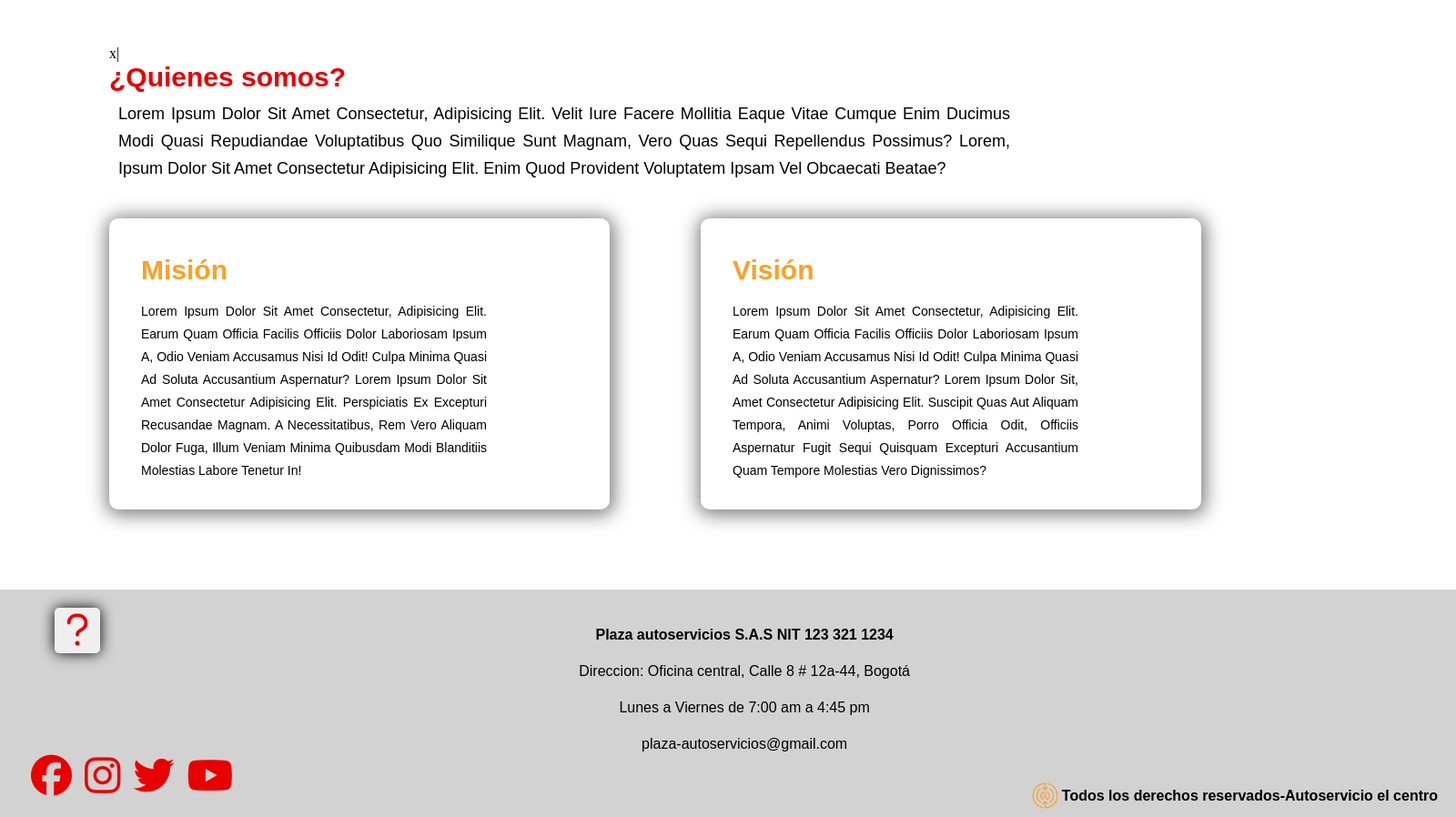
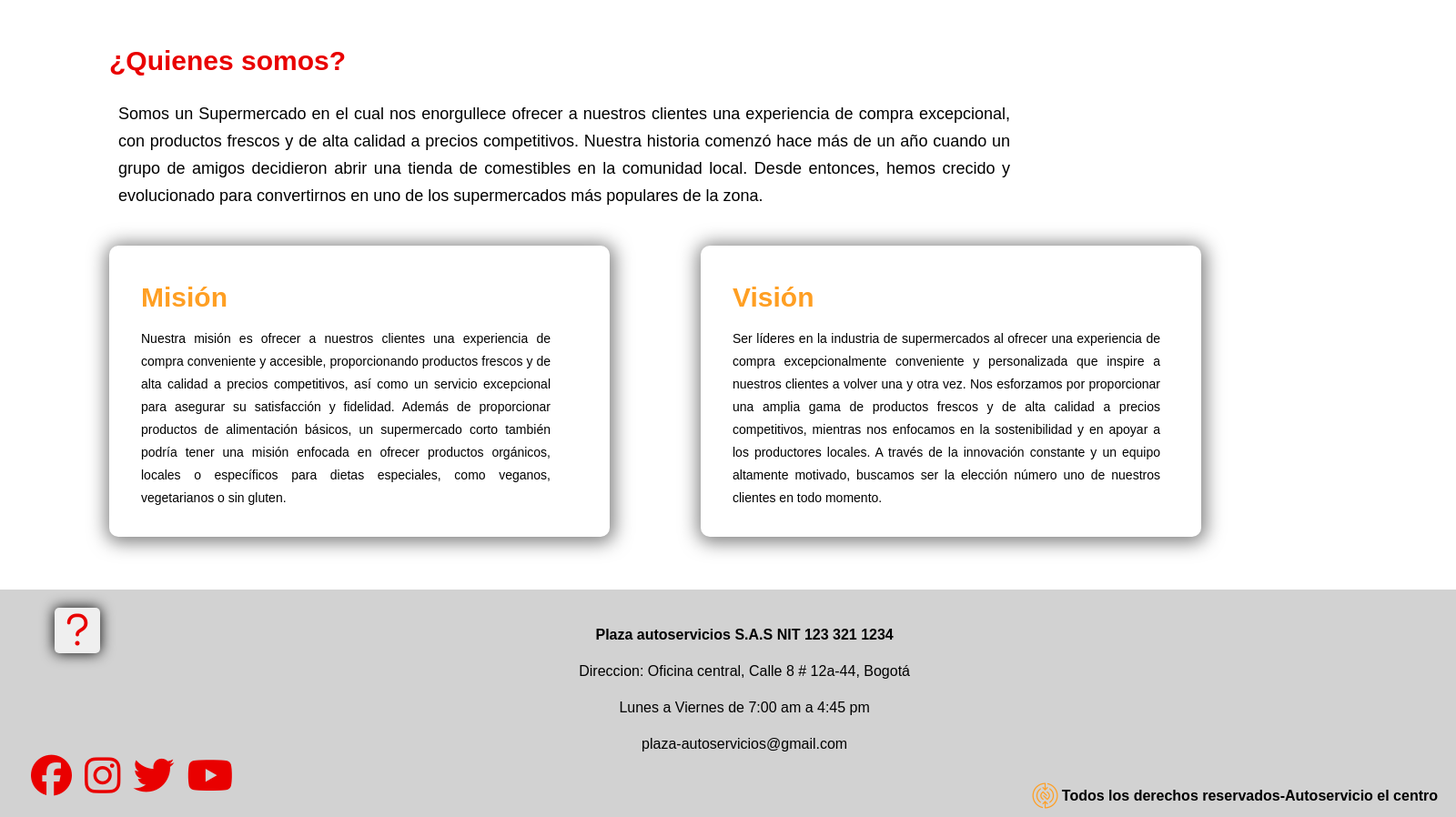
Before and after one commit to Armand-28/Komorebi-interfaz, a PHP site: page /nosotros.html in a window 1600 px wide. Shown: the part 652-1550 px from the top of the page at 91% size. Run offline with PHP 8.4, Linux system fonts and the light colour scheme; some libraries are stand-ins or nearby versions.

Commit message:
avance 15-05-2023

```diff
--- a/index/index.html
+++ b/index/index.html
@@ -20,7 +20,7 @@
         <p><i class="fa-solid fa-bars"></i></p>
         <p>
           <a href="../index/index.html"
-            ><img src="../imagenes/miplaza.png" alt=""
+            ><img src="../imagenes/logo blanco index.png" alt=""
           /></a>
         </p>
         <input type="search" placeholder="¿Que buscas hoy?" /><span
@@ -167,7 +167,7 @@
         </p>
         <span><i class="fa-brands fa-facebook"></i><i class="fa-brands fa-instagram"></i><i class="fa-brands fa-twitter"></i><i class="fa-brands fa-youtube"></i></span>
         <p> <i class="fa-brands fa-nfc-directional"></i> Todos los derechos reservados-Autoservicio el centro</p>
-        <img src="../imagenes/logo-footer.png" alt="" class="logo-footer">
+        <img src="../imagenes/logo rojo.png" alt="" class="logo-footer">
       </footer>
 
 
--- a/login/login2.html
+++ b/login/login2.html
@@ -12,7 +12,7 @@
         <div class="login">
             <img src="../imagenes/login.jpg" alt="">
             <div class="formulario">
-                <p><a href="../index/index.html"><img src="../imagenes/logo-footer.png" alt=""></a></p>
+                <p><a href="../index/index.html"><img src="../imagenes/logo rojo.png" alt=""></a></p>
                 <h1>Registrate</h1>
                 <p><b>Todos tus productos en un solo lugar</b></p>
                 <p><span></span><small>Registro</small><span></span></p>
--- a/nosotros/main.css
+++ b/nosotros/main.css
@@ -51,10 +51,10 @@ header p{
 
 .navegacion p img{
     position: absolute;
-    top: -25px;
-    width: 200px;
-    height: 100px;
-    left: 180px;
+    top: -14px;
+    width: 210px;
+    height: 70px;
+    left: 150px;
 }
 .navegacion input{
     position: absolute;
@@ -263,12 +263,13 @@ z-index: 999;
     color: #000000;
     font-size: 18px;
     font-family: var(--YanoneKaffeesatz);
+    text-transform: none;
 }
 aside{
     position: relative;
     margin: auto;
     left: 0px;
-    top: 700px;
+    top: 730px;
     display: grid;
     grid-template-columns: repeat(2, 400px);
     grid-template-rows: repeat(2, 200px);
@@ -299,11 +300,12 @@ aside .mision p{
     position: absolute;
     top: 90px;
     left: 35px;
-    width: 380px;
+    width: 450px;
     font-family: var(--YanoneKaffeesatz);
     font-size: 14px;
     font-weight: 500;
     line-height: 25px;
+    text-transform: none;
 }
 aside .vision{
     position: relative;
@@ -328,11 +330,12 @@ aside .vision p{
     position: absolute;
     top: 90px;
     left: 35px;
-    width: 380px;
+    width: 470px;
     font-family: var(--YanoneKaffeesatz);
     font-size: 14px;
     font-weight: 500;
     line-height: 25px;
+    text-transform: none;
 }
 footer{
     position: relative;
--- a/nosotros/nosotros.html
+++ b/nosotros/nosotros.html
@@ -64,41 +64,24 @@
           ¿Quienes <br />
           <span>somos?</span>
         </p>
-        <div>x|
+        <div>
           <h1>¿Quienes somos?</h1>
           <p>
-            Lorem ipsum dolor sit amet consectetur, adipisicing elit. Velit iure
-            facere mollitia eaque vitae cumque enim ducimus modi quasi
-            repudiandae voluptatibus quo similique sunt magnam, vero quas sequi
-            repellendus possimus? Lorem, ipsum dolor sit amet consectetur
-            adipisicing elit. Enim quod provident voluptatem ipsam vel obcaecati
-            beatae?
+            Somos un Supermercado en el cual nos enorgullece ofrecer a nuestros clientes una experiencia de compra excepcional, con productos frescos y de alta calidad a precios competitivos. Nuestra historia comenzó hace más de un año cuando un grupo de amigos decidieron abrir una tienda de comestibles en la comunidad local. Desde entonces, hemos crecido y evolucionado para convertirnos en uno de los supermercados más populares de la zona.
           </p>
         </div>
         <aside>
           <div class="mision">
             <h2>Misión</h2>
             <p>
-              Lorem ipsum dolor sit amet consectetur, adipisicing elit. Earum
-              quam officia facilis officiis dolor laboriosam ipsum a, odio
-              veniam accusamus nisi id odit! Culpa minima quasi ad soluta
-              accusantium aspernatur? Lorem ipsum dolor sit amet consectetur
-              adipisicing elit. Perspiciatis ex excepturi recusandae magnam. A
-              necessitatibus, rem vero aliquam dolor fuga, illum veniam minima
-              quibusdam modi blanditiis molestias labore tenetur in!
+              Nuestra misión es ofrecer a nuestros clientes una experiencia de compra conveniente y accesible, proporcionando productos frescos y de alta calidad a precios competitivos, así como un servicio excepcional para asegurar su satisfacción y fidelidad.
+              Además de proporcionar productos de alimentación básicos, un supermercado corto también podría tener una misión enfocada en ofrecer productos orgánicos, locales o específicos para dietas especiales, como veganos, vegetarianos o sin gluten.
             </p>
           </div>
           <div class="vision">
             <h2>Visión</h2>
             <p>
-              Lorem ipsum dolor sit amet consectetur, adipisicing elit. Earum
-              quam officia facilis officiis dolor laboriosam ipsum a, odio
-              veniam accusamus nisi id odit! Culpa minima quasi ad soluta
-              accusantium aspernatur? Lorem ipsum dolor sit, amet consectetur
-              adipisicing elit. Suscipit quas aut aliquam tempora, animi
-              voluptas, porro officia odit, officiis aspernatur fugit sequi
-              quisquam excepturi accusantium quam tempore molestias vero
-              dignissimos?
+              Ser líderes en la industria de supermercados al ofrecer una experiencia de compra excepcionalmente conveniente y personalizada que inspire a nuestros clientes a volver una y otra vez. Nos esforzamos por proporcionar una amplia gama de productos frescos y de alta calidad a precios competitivos, mientras nos enfocamos en la sostenibilidad y en apoyar a los productores locales. A través de la innovación constante y un equipo altamente motivado, buscamos ser la elección número uno de nuestros clientes en todo momento.
             </p>
           </div>
         </aside>
```
Also changed, not shown: index/main.css (+8 -7 lines), login/main2.css (+4 -4 lines), imagenes/logo blanco index.png (added), imagenes/logo rojo dos.png (added), imagenes/logo rojo.png (added).
